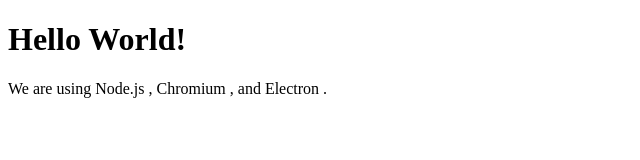
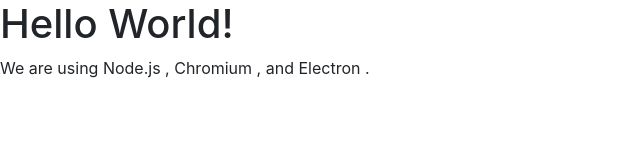
Before and after one commit to Tahlil/AESElectronJS, an Electron app: page index.html in a window 800 px wide. Shown: the whole page, without its empty margins (0-640 px from the left). Drawn offline with nearby package versions, Linux system fonts and the light colour scheme.

Commit message:
added bootstrap

```diff
--- a/index.html
+++ b/index.html
@@ -1,14 +1,24 @@
 <!DOCTYPE html>
 <html>
   <head>
-    <meta charset="UTF-8">
+    <meta charset="UTF-8" />
+    <link rel="stylesheet" href="./node_modules/bootstrap/dist/css/bootstrap.min.css"/>
+    <script>
+      let $ = require("jquery");
+    </script>
+    <script>
+      require("popper.js");
+    </script>
+    <script>
+      require("bootstrap");
+    </script>
     <title>Hello World!</title>
   </head>
   <body>
     <h1>Hello World!</h1>
-    We are using Node.js <span id="node-version"></span>,
-    Chromium <span id="chrome-version"></span>,
-    and Electron <span id="electron-version"></span>.
+    We are using Node.js <span id="node-version"></span>, Chromium
+    <span id="chrome-version"></span>, and Electron
+    <span id="electron-version"></span>.
 
     <!-- You can also require other files to run in this process -->
     <script src="./renderer.js"></script>
--- a/package.json
+++ b/package.json
@@ -18,5 +18,9 @@
   "license": "CC0-1.0",
   "devDependencies": {
     "electron": "^6.0.12"
+  },
+  "dependencies": {
+    "bootstrap": "^4.3.1",
+    "jquery": "^3.4.1"
   }
 }
```
Also changed, not shown: 1 other file.
